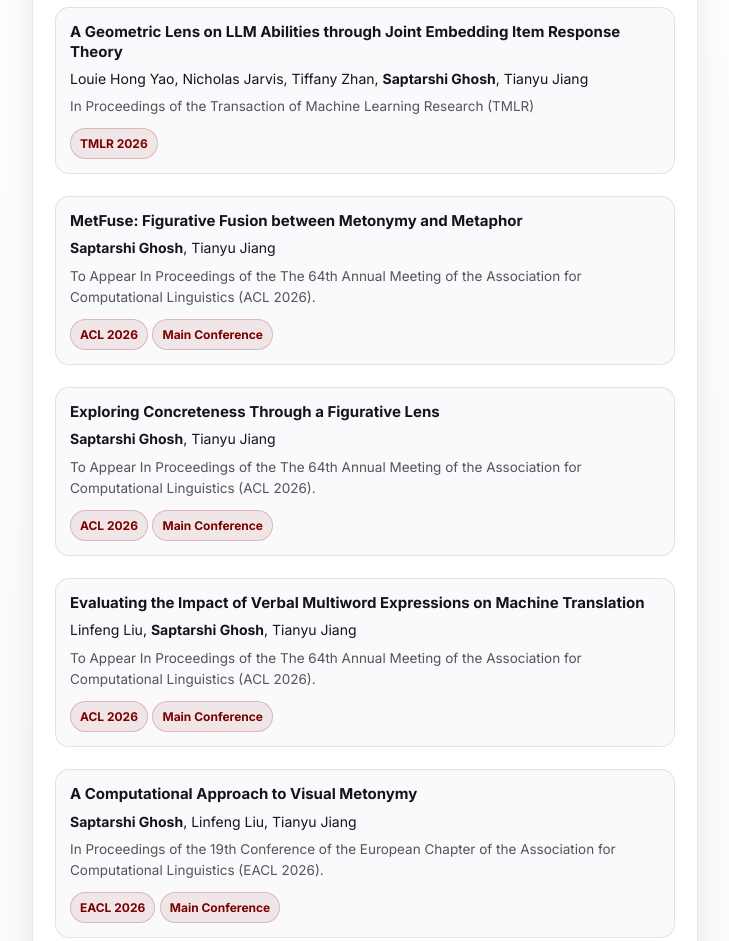
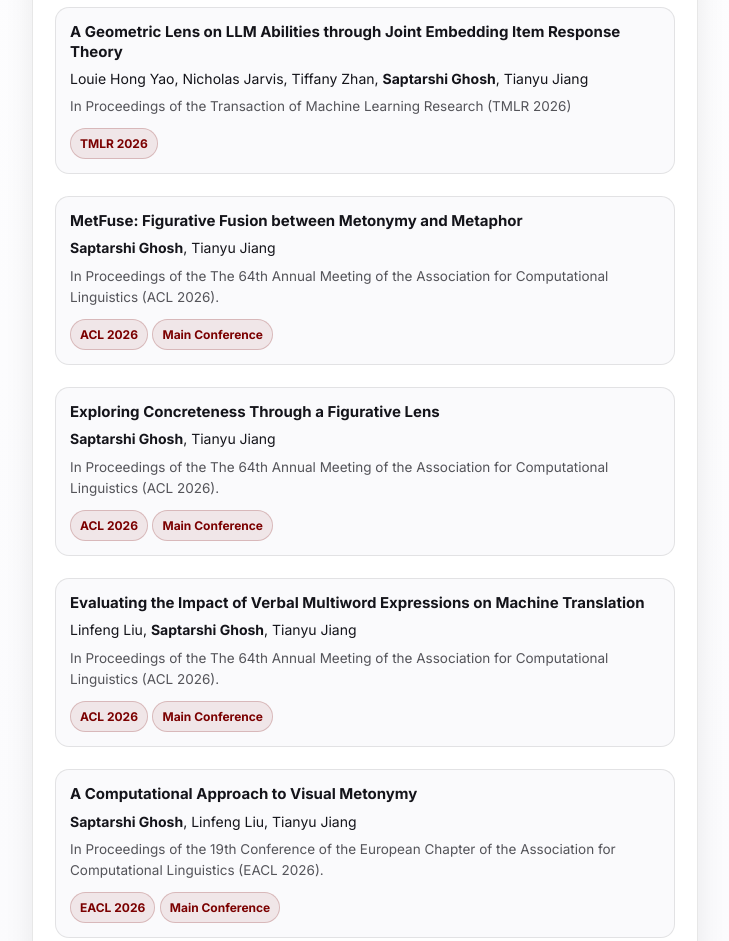
Before and after one commit to SaptGhosh/saptghosh-website, a plain HTML site: page index.html in a window 1280 px wide. Shown: the part 1283-2224 px from the top of the page, without its empty margins (464-1193 px from the left). Drawn offline with Linux system fonts and the light colour scheme.

Commit message:
Update index.html

```diff
--- a/index.html
+++ b/index.html
@@ -463,7 +463,7 @@
               specializing in <b>Natural Language Processing</b>. I work in the
               <a href="https://jiangtianyu.com/lab/index.html" target="_blank" rel="noreferrer">CincyNLP</a>, advised by Dr.
               <a href="https://jiangtianyu.com/" target="_blank" rel="noreferrer">Tianyu Jiang</a>.
-              My research focuses on interpretability and explainability of large language models, multimodality, semantics and linguistics, through the lens of <i>figurative speech.</i>
+              My research focuses on large languagel models, semantics, linguistics, multimodality and interpretability, especially through the lens of <i>figurative speech.</i>
             </p>
           </div>
 
@@ -579,7 +579,7 @@
                     </a>
                   </p>
                   <p class="authors2">Louie Hong Yao, Nicholas Jarvis, Tiffany Zhan, <b>Saptarshi Ghosh</b>, Tianyu Jiang</p>
-                  <p class="venue">In Proceedings of the Transaction of Machine Learning Research (TMLR)</p>
+                  <p class="venue">In Proceedings of the Transaction of Machine Learning Research (TMLR 2026)</p>
                   <span class="tag">TMLR 2026</span>
                 </li>
 
@@ -590,7 +590,7 @@
                     </a>
                   </p>
                   <p class="authors2"><b>Saptarshi Ghosh</b>, Tianyu Jiang</p>
-                  <p class="venue">To Appear In Proceedings of the The 64th Annual Meeting of the Association for Computational Linguistics (ACL 2026).</p>
+                  <p class="venue">In Proceedings of the The 64th Annual Meeting of the Association for Computational Linguistics (ACL 2026).</p>
                   <span class="tag">ACL 2026</span> <span class="tag">Main Conference</span>
                 </li>
 
@@ -602,7 +602,7 @@
                     </a>
                   </p>
                   <p class="authors2"><b>Saptarshi Ghosh</b>, Tianyu Jiang</p>
-                  <p class="venue">To Appear In Proceedings of the The 64th Annual Meeting of the Association for Computational Linguistics (ACL 2026).</p>
+                  <p class="venue">In Proceedings of the The 64th Annual Meeting of the Association for Computational Linguistics (ACL 2026).</p>
                   <span class="tag">ACL 2026</span> <span class="tag">Main Conference</span>
                 </li>
 
@@ -613,7 +613,7 @@
                     </a>
                   </p>
                   <p class="authors2">Linfeng Liu, <b>Saptarshi Ghosh</b>, Tianyu Jiang</p>
-                  <p class="venue">To Appear In Proceedings of the The 64th Annual Meeting of the Association for Computational Linguistics (ACL 2026).</p>
+                  <p class="venue">In Proceedings of the The 64th Annual Meeting of the Association for Computational Linguistics (ACL 2026).</p>
                   <span class="tag">ACL 2026</span> <span class="tag">Main Conference</span>
                 </li>
 
```
